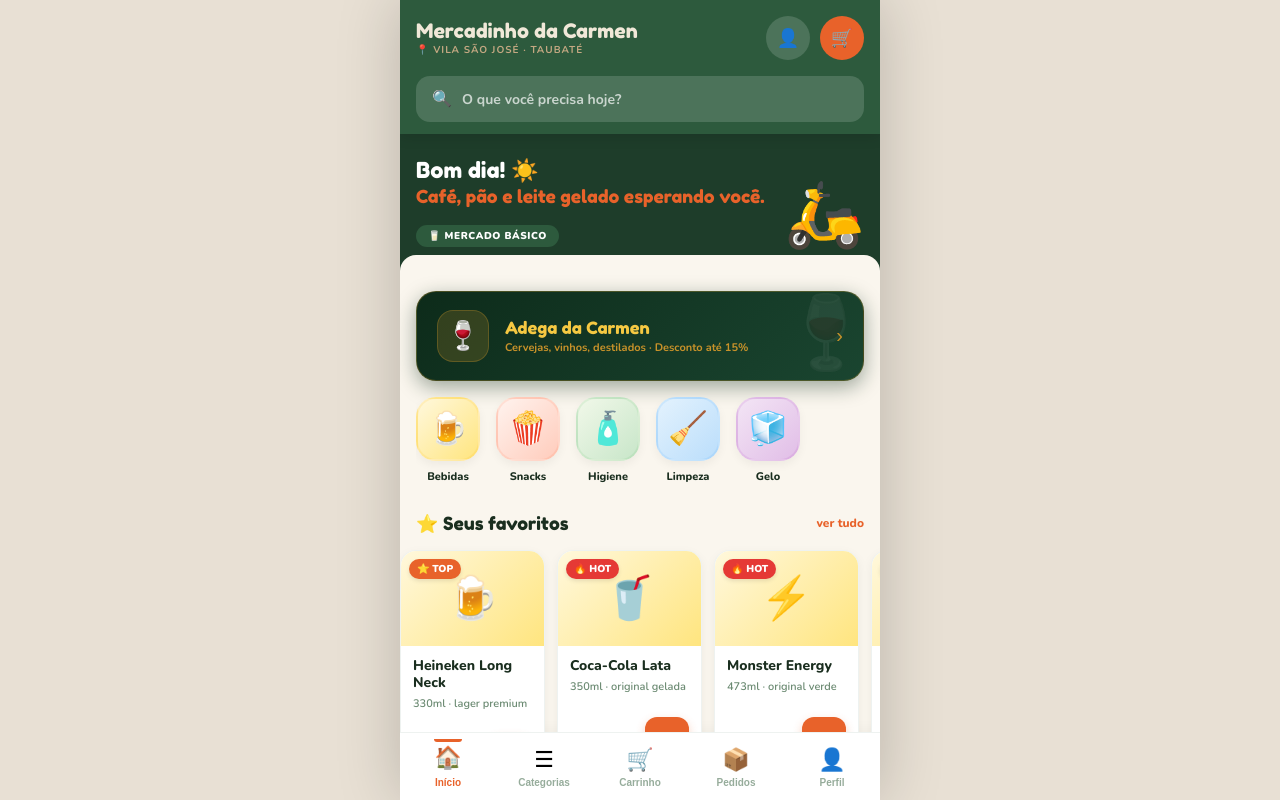
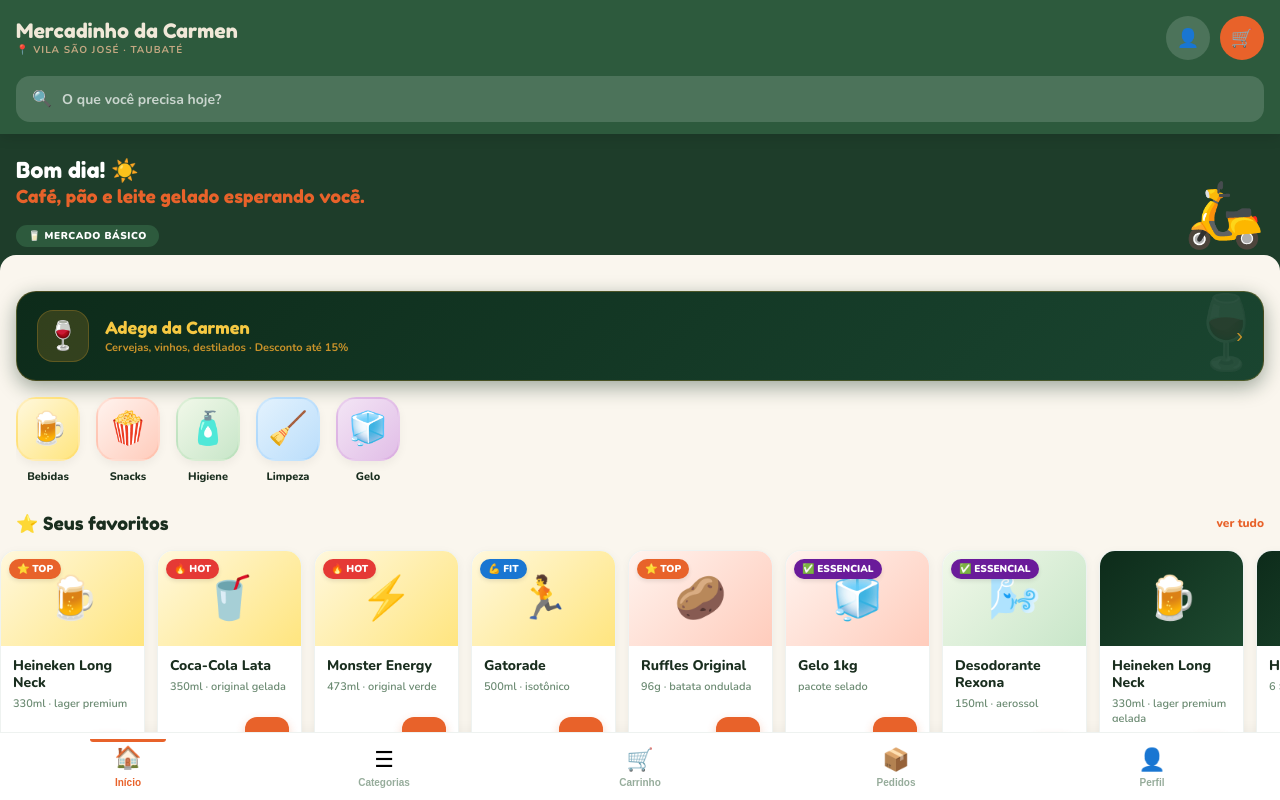
Before and after one commit to sammaymaelly4-sketch/mercadinho-da-carmen, a React (Vite) app: page /home in a window 1280 px wide. Built offline with nearby package versions, Linux system fonts and the light colour scheme; no server answers.

Commit message:
Improve scroll behavior and bottom spacing utilities

```diff
--- a/src/index.css
+++ b/src/index.css
@@ -13,7 +13,14 @@
   --shadow-lg: 0 12px 24px rgba(0, 0, 0, 0.1);
   --radius:    16px;
   --safe-bottom: env(safe-area-inset-bottom);
+  --app-shell-max-width: 480px;
+  --app-shell-gutter: 16px;
+  --bottom-nav-height: 64px;
+  --bottom-nav-space: calc(var(--bottom-nav-height) + var(--safe-bottom) + 8px);
+  --screen-base-bottom-space: 20px;
+  --floating-ui-space: 0px;
 }
+
 
 *, *::before, *::after {
   box-sizing: border-box;
@@ -23,23 +30,33 @@
 }
 
 html, body, #root {
-  height: 100%;
+  min-height: 100%;
   width: 100%;
-  overflow: hidden;
   font-family: 'Nunito', sans-serif;
   color: var(--text);
   background: #e8e0d4; /* Color behind the shell */
 }
 
+html, body {
+  overflow-x: hidden;
+}
+
+body {
+  overflow-y: auto;
+}
+
 #root {
+  min-height: 100dvh;
   display: flex;
   justify-content: center;
-  align-items: center;
+  align-items: stretch;
+  padding: 0;
 }
 
 .app-shell {
   width: 100%;
-  max-width: 480px;
+  max-width: var(--app-shell-max-width);
+  min-height: 100dvh;
   height: 100dvh;
   background: var(--bg);
   display: flex;
@@ -55,7 +72,60 @@
   overflow-x: hidden;
   -webkit-overflow-scrolling: touch;
   scrollbar-width: none;
-  padding-bottom: 20px; /* Base padding */
+  --floating-ui-space: 0px;
+  padding-bottom: calc(var(--screen-base-bottom-space) + var(--bottom-nav-space) + var(--floating-ui-space));
+}
+
+.screen--no-nav {
+  padding-bottom: var(--screen-base-bottom-space);
+}
+
+.screen--floating-ui {
+  --floating-ui-space: 88px;
+}
+
+.floating-cart-bar {
+  position: fixed;
+  bottom: calc(var(--bottom-nav-space) + 8px);
+  left: 50%;
+  transform: translateX(-50%);
+  width: min(440px, calc(100vw - (var(--app-shell-gutter) * 2)));
+  z-index: 50;
+}
+
+@media (min-width: 768px) {
+  :root {
+    --app-shell-max-width: 960px;
+    --app-shell-gutter: 24px;
+  }
+
+  #root {
+    align-items: stretch;
+    justify-content: stretch;
+  }
+
+  .app-shell {
+    width: 100%;
+    max-width: none;
+    min-height: 100dvh;
+    height: 100dvh;
+    margin: 0;
+    box-shadow: none;
+  }
+
+  .floating-cart-bar {
+    width: min(700px, calc(100vw - (var(--app-shell-gutter) * 2)));
+  }
+}
+
+@media (min-width: 1180px) {
+  :root {
+    --app-shell-gutter: 36px;
+  }
+
+  .floating-cart-bar {
+    width: min(860px, calc(100vw - (var(--app-shell-gutter) * 2)));
+  }
 }
 
 .screen::-webkit-scrollbar { display: none; }
--- a/src/pages/Adega.jsx
+++ b/src/pages/Adega.jsx
@@ -165,7 +165,7 @@
   const desconto = totalAdega >= 12 ? 15 : totalAdega >= 6 ? 10 : totalAdega >= 3 ? 5 : 0
 
   return (
-    <div className="screen" style={{ background:'#060f08' }}>
+    <div className="screen screen--floating-ui" style={{ background:'#060f08' }}>
 
       {/* ── Animações neon globais ─────────────────────────────────────── */}
       <style>{`
@@ -374,7 +374,7 @@
       </div>
 
       {/* ── GRID DE PRODUTOS ──────────────────────────────────────────── */}
-      <div style={{ padding:'16px 14px 110px' }}>
+      <div style={{ padding:'16px 14px 0' }}>
 
         {/* Título da seção */}
         <div style={{ marginBottom:14, display:'flex', alignItems:'center', gap:10 }}>
@@ -421,13 +421,7 @@
 
       {/* ── BARRA FLUTUANTE DO CARRINHO ───────────────────────────────── */}
       {totalQty > 0 && (
-        <div style={{
-          position:'fixed',
-          bottom:'calc(60px + env(safe-area-inset-bottom) + 8px)',
-          left:'50%', transform:'translateX(-50%)',
-          width:'min(440px, calc(100vw - 32px))',
-          zIndex:50,
-        }}>
+        <div className="floating-cart-bar">
           <button onClick={() => nav('/carrinho')} className="btn-press" style={{
             width:'100%',
             background:'linear-gradient(135deg,#C8922A,#F5C842)',
--- a/src/pages/Home.jsx
+++ b/src/pages/Home.jsx
@@ -245,7 +245,6 @@
         </div>
       </div>
 
-      <div style={{ height: 32 }} />
     </div>
   )
 }
--- a/src/pages/Pedidos.jsx
+++ b/src/pages/Pedidos.jsx
@@ -123,7 +123,6 @@
           ))}
         </div>
       )}
-      <div style={{ height: 32 }} />
     </div>
   )
 }
```
